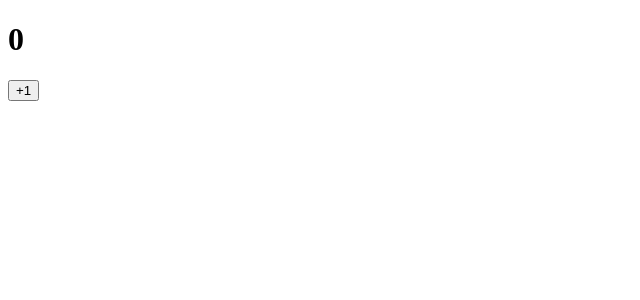
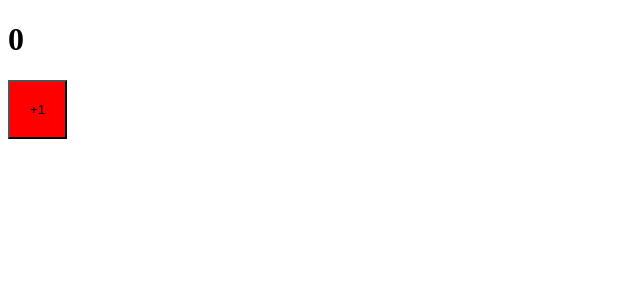
Before and after one commit to Kupl91/webpack-course, a React app: page / in a window 1280 px wide. Shown: the top 300 px of the page, without its empty margins (0-640 px from the left). Built offline with nearby package versions, Linux system fonts and the light colour scheme.

Commit message:
+сss+ css loader+style loader

```diff
--- a/package.json
+++ b/package.json
@@ -17,7 +17,9 @@
     "@types/react-dom": "^18.2.11",
     "@types/webpack": "^5.28.3",
     "@types/webpack-dev-server": "^4.7.2",
+    "css-loader": "^6.8.1",
     "html-webpack-plugin": "^5.6.2",
+    "style-loader": "^3.3.3",
     "ts-loader": "^9.5.0",
     "ts-node": "^10.9.1",
     "typescript": "^5.2.2",
--- /dev/null
+++ b/src/components/App.css
@@ -0,0 +1,4 @@
+.button {
+    background: red;
+    padding: 20px;
+}
--- a/src/components/App.tsx
+++ b/src/components/App.tsx
@@ -1,4 +1,5 @@
 import React, { useState } from 'react'
+import './App.css'
 
 const App = () => {
     const [count, setCount] = useState<number>(0)
@@ -7,7 +8,7 @@ const App = () => {
   return (
     <div>
         <h1>{count}</h1>
-        <button onClick={increment}>+1</button>
+        <button className="button" onClick={increment}>+1</button>
     </div>
   )
 }
--- a/webpack.config.ts
+++ b/webpack.config.ts
@@ -29,6 +29,11 @@ export default (env: EnvVariables) => {
     ],
     module: {
       rules: [
+        //порядок важен
+        {
+          test: /\.css$/i,
+          use: ["style-loader", "css-loader"],
+        },
         {
           test: /\.tsx?$/,
           use: 'ts-loader',
```
